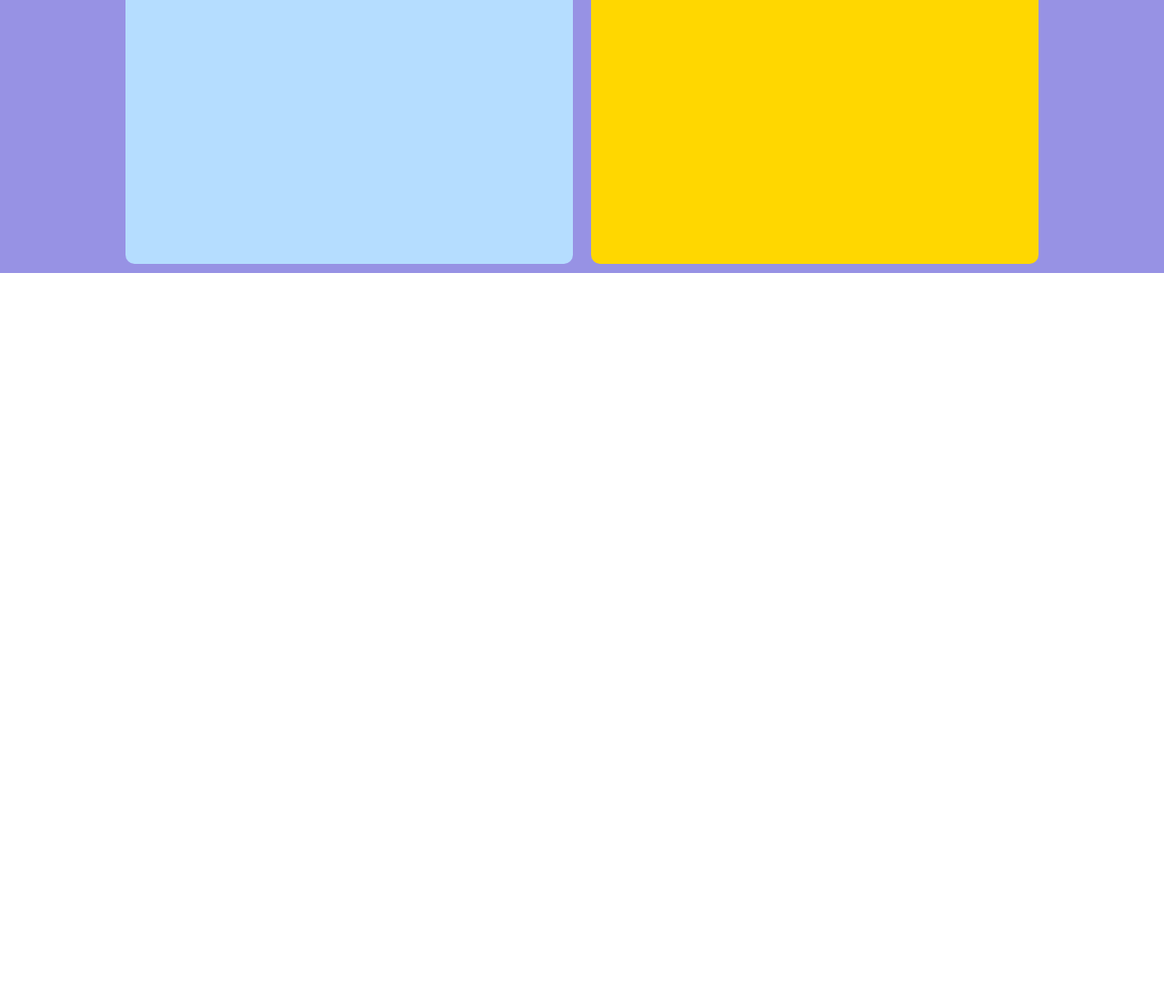
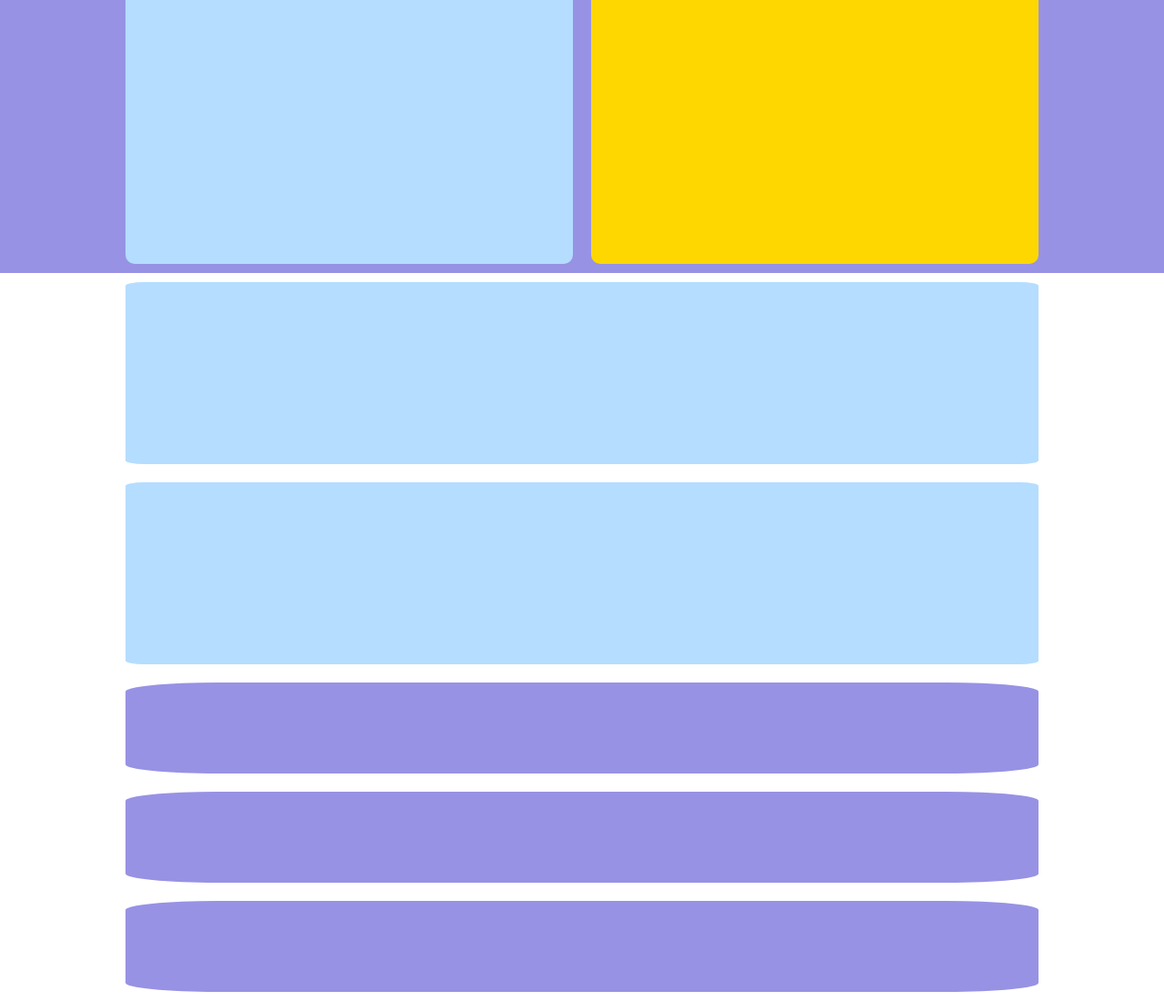
Before and after one commit to violix96/htmlcss-responsive-layout, a plain HTML site: page index.html in a window 1280 px wide. Shown: the part 1278-2378 px from the top of the page at 91% size. Before the commit the page ends 1578 px from the top, so only its background shows below. Drawn offline with Linux system fonts and the light colour scheme.

Commit message:
[UPD] Testimonial layout

```diff
--- a/css/style.css
+++ b/css/style.css
@@ -146,6 +146,9 @@ a{
 .height-sm{
     height: 200px;
 }
+.height-m{
+    height: 100px;
+}
  /* bgcolor */
 .bg-light-blue{
     background-color:#B5DDFF ;
@@ -171,7 +174,7 @@ a{
 
 }
 .col-50{
-    width: 50%
+    width: calc(50% )
 
 }
 .col-60{
@@ -190,3 +193,16 @@ a{
 .border-radius{
     border-radius: 2%;
 }
+.border-radius-card{
+    border-radius: 10%;
+}
+
+
+.ps-relative{
+    position: relative;
+}
+
+
+.d-flex{
+    display: flex;
+}
--- a/index.html
+++ b/index.html
@@ -50,6 +50,17 @@
                 </div>
             </div>
         </div>
+        <!-- testimonial -->
+        <div class="container-jumbotron">
+            <div class="row">
+                <div class="height-sm bg-light-blue col-100 my-10 border-radius"></div>
+                <div class="height-sm bg-light-blue col-100 my-10 border-radius"></div>
+                <div class="height-m bg-violet col-100 my-10 border-radius-card"></div>
+                <div class="height-m bg-violet col-100 my-10 border-radius-card"></div>
+                <div class="height-m bg-violet col-100 my-10 border-radius-card"></div>
+
+            </div>
+        </div>
 
     </main>
 
```
